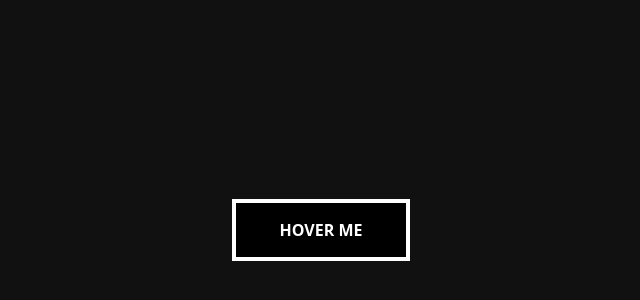
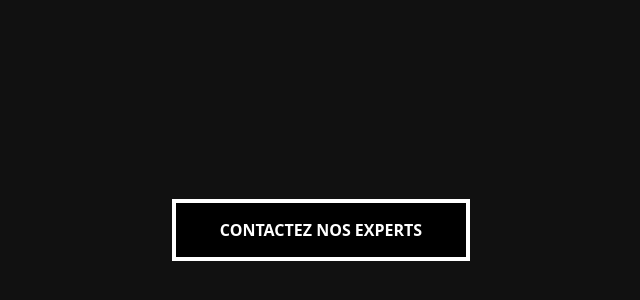
Before and after one commit to aybbhb/neon-button, a plain HTML site: page index.html in a window 1280 px wide. Shown: the part 178-478 px from the top of the page, without its empty margins (319-959 px from the left). Drawn offline with Linux system fonts and the light colour scheme.

Commit message:
Update index.html

```diff
--- a/index.html
+++ b/index.html
@@ -118,7 +118,7 @@
 </head>
 <body style="background:#111; display:flex; justify-content:center; align-items:center; height:100vh;">
   <button class="btn-76">
-    Hover me
+    CONTACTEZ NOS EXPERTS
     <span class="top"></span>
     <span class="right"></span>
     <span class="bottom"></span>
```
